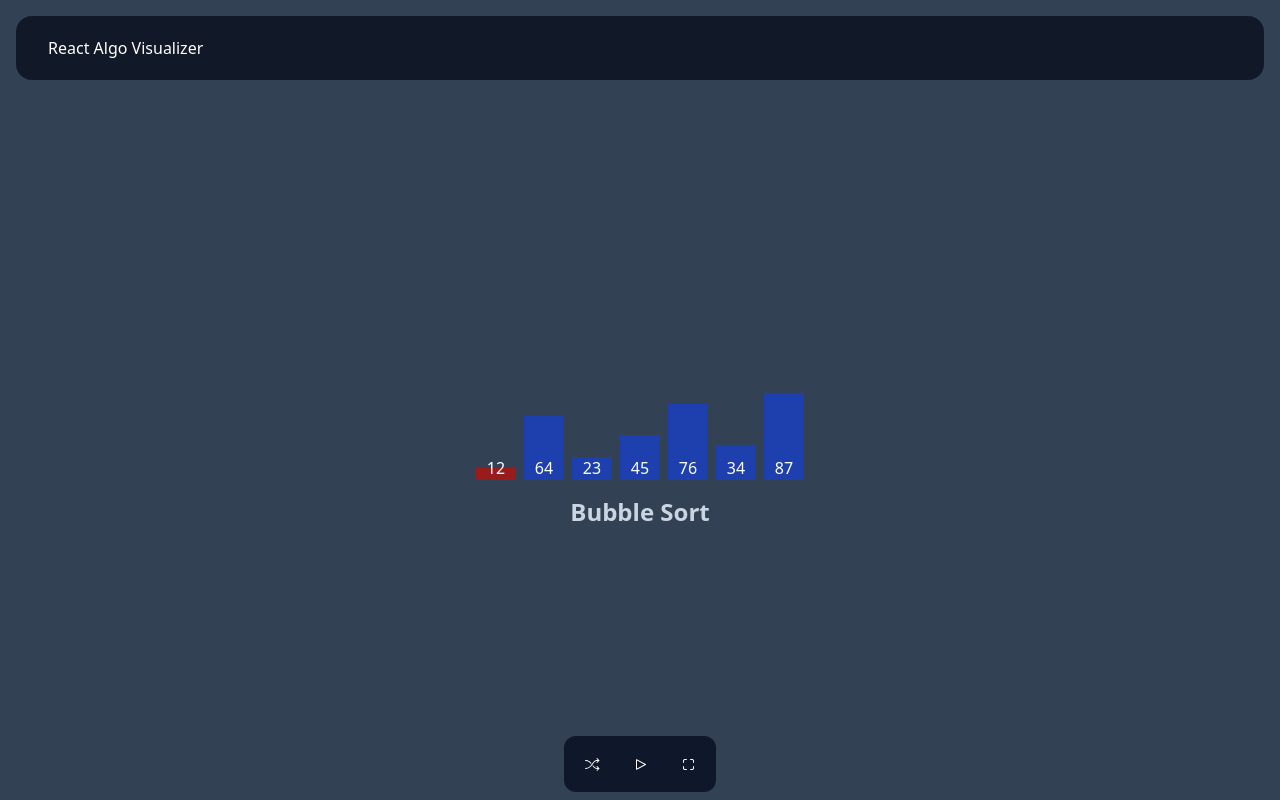
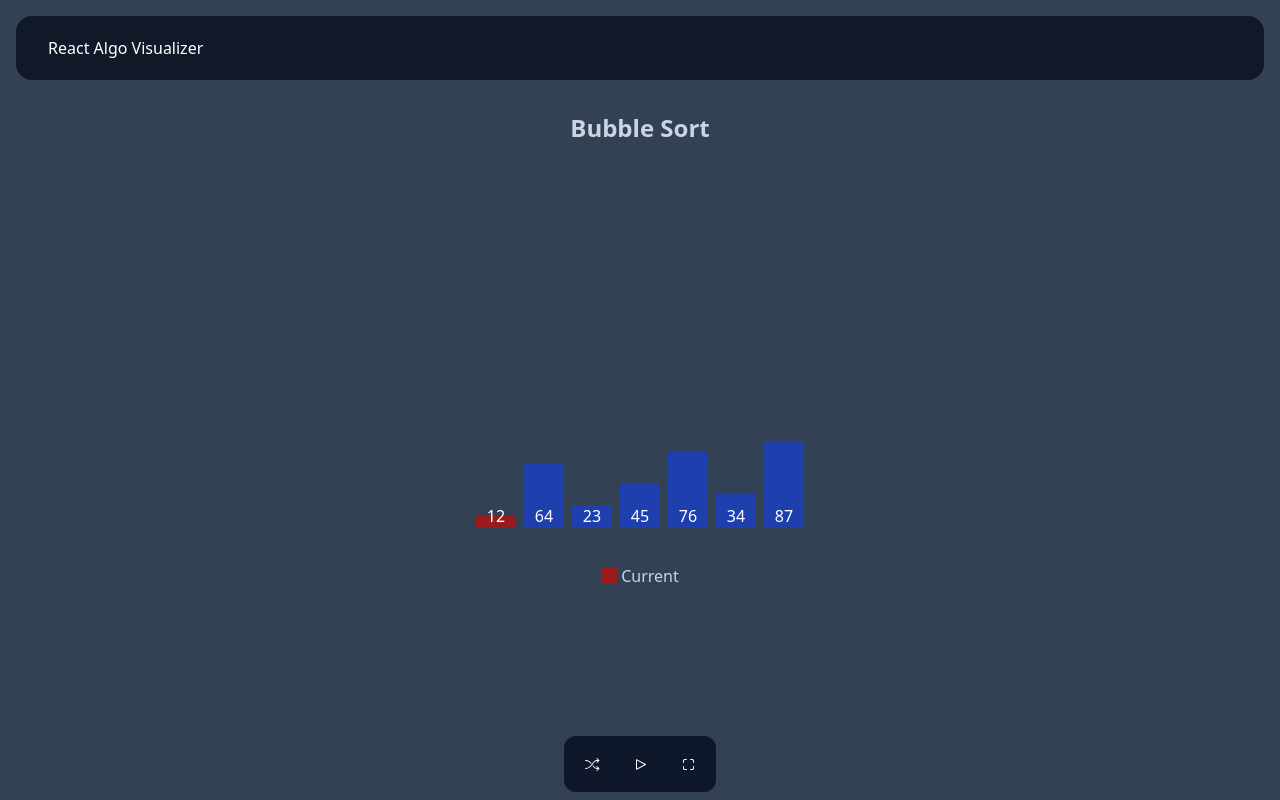
Before and after one commit to mustafadede/AlgoVisualizer, a React (Vite) app: page /sorting/bubble in a window 1280 px wide. Both pictures are taken after a click on the button 896 px from the left and 764 px from the top of the page. Built offline with nearby package versions, Linux system fonts and the light colour scheme.

Commit message:
Info added | Title place changed

```diff
--- a/src/components/ActionLeftSection.jsx
+++ b/src/components/ActionLeftSection.jsx
@@ -29,11 +29,7 @@ function ActionLeftSection({ title, isClosed, closeHandler }) {
   }, [currentIndex]);
 
   const playHandler = () => {
-    if (title === "Bubble Sort") {
-      setPlay(true);
-    } else if (title === "Selection Sort") {
-      selectionSort();
-    }
+    setPlay(true);
   };
 
   const pauseHandler = () => {
@@ -42,8 +38,8 @@ function ActionLeftSection({ title, isClosed, closeHandler }) {
 
   return (
     <div className={isClosed ? "relative w-full h-full px-8 pb-20" : "relative w-2/3 h-full px-8 pb-20"}>
+      {isClosed && <h1 className="w-full mt-4 text-2xl font-bold text-center text-slate-300">{title}</h1>}
       <Diagram array={array} currentIndex={currentIndex} />
-      {isClosed && <h1 className="w-full mt-4 text-2xl font-bold text-center text-slate-300">{title}</h1>}
       <Player
         randomzieHandler={randomizeArray}
         play={play}
--- a/src/components/Diagram.jsx
+++ b/src/components/Diagram.jsx
@@ -2,6 +2,7 @@ import React from "react";
 
 function Diagram({ array, currentIndex }) {
   return (
+    <div className="flex flex-col">
       <div className="flex items-end justify-center w-full gap-2 h-96">
         {array.map((value, index) => (
           <div
@@ -13,6 +14,13 @@ function Diagram({ array, currentIndex }) {
           </div>
         ))}
       </div>
+      <div className="flex flex-col items-center justify-center w-full h-24 gap-2">
+        <div className="flex items-center gap-1">
+          <div className="w-4 h-4 bg-red-800"></div>
+          <p className="text-slate-300">Current</p>
+        </div>
+      </div>
+    </div>
   );
 }
 
```
Lines whose indentation alone changed are shown as unchanged.
